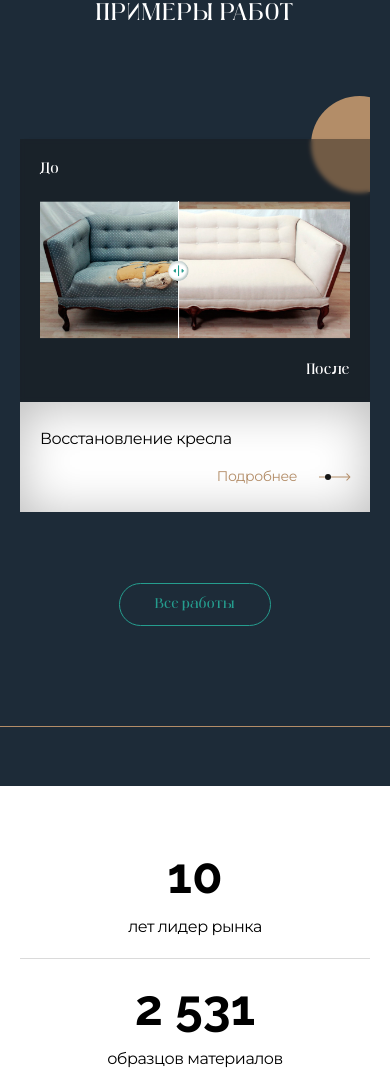
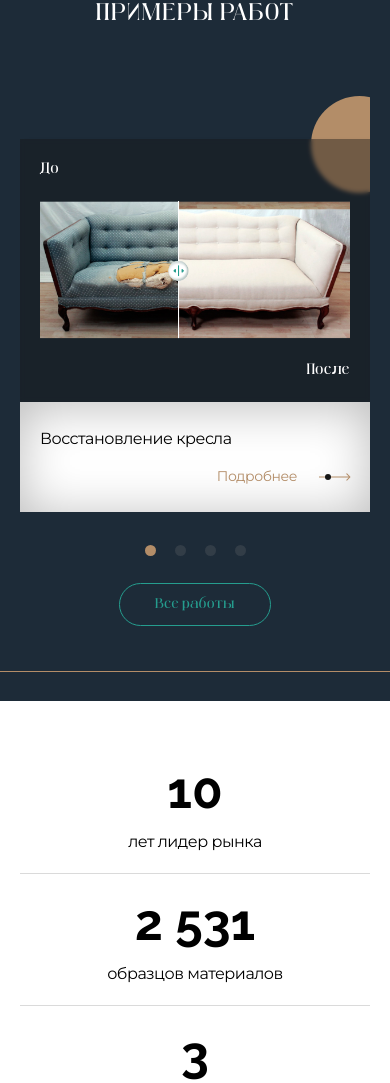
Before and after one commit to nikitkar/Peretyazhkino, a PHP site: page / in a window 390 px wide. Shown: the part 1699-2782 px from the top of the page. Run offline with PHP 8.4, Linux system fonts and the light colour scheme; style sheets or scripts are compiled from the project's sources; some web fonts are replaced.

Commit message:
update styles

```diff
--- a/assets/scss/constant.scss
+++ b/assets/scss/constant.scss
@@ -610,6 +610,7 @@
 
         @media (max-width: 1100px) {
             gap: 30px;
+            padding: 0;
         }
     }
 
@@ -878,6 +879,23 @@
                 }
             }
         }
+
+        &-pagination {
+            @include displayFlex(center, center);
+            gap: 11px;
+            bottom: 70px !important;
+
+            &-bullet {
+                width: 11px;
+                height: 11px;
+
+                background-color: #898989;
+
+                &-active {
+                    background-color: var(--Color__Decor);
+                }
+            }
+        }
     }
 }
 
@@ -1862,7 +1880,12 @@
             border: none;
             border-bottom: 1px solid black;
 
-            @include font(var(--SizeText__MainText), 400, "Montserrat", var(--LineHeight__MainText));
+            @include font(
+                var(--SizeText__MainText),
+                400,
+                "Montserrat",
+                var(--LineHeight__MainText)
+            );
 
             @media (max-width: 1100px) {
                 font-size: var(--SizeText__MainTextModile);
--- a/assets/scss/mainPage.scss
+++ b/assets/scss/mainPage.scss
@@ -437,7 +437,7 @@
 
             @media (max-width: 1100px) {
                 gap: 45px;
-                padding: 60px 0;
+                padding: 60px 0 30px;
             }
 
             &::before {
@@ -870,7 +870,7 @@
                 }
             }
 
-            &:hover{
+            &:hover {
                 svg {
                     path,
                     line {
@@ -1107,19 +1107,19 @@
                     width: 100%;
                 }
 
-                .swiper-pagination{
+                .swiper-pagination {
                     bottom: 0;
 
                     @include displayFlex(center, center);
                     gap: 11px;
 
-                    &-bullet{
+                    &-bullet {
                         width: 11px;
                         height: 11px;
 
                         background-color: #898989;
 
-                        &-active{
+                        &-active {
                             background-color: var(--Color__Decor);
                         }
                     }
@@ -1637,6 +1637,24 @@
                     line-height: 23px;
                 }
             }
+
+            &__Button {
+                svg {
+                    path,
+                    line {
+                        stroke: var(--Color__Active);
+                    }
+                }
+
+                &:hover {
+                    svg {
+                        path,
+                        line {
+                            stroke: var(--Color__White);
+                        }
+                    }
+                }
+            }
         }
     }
 }
--- a/assets/styles/constant.css
+++ b/assets/styles/constant.css
@@ -517,6 +517,7 @@
 @media (max-width: 1100px) {
   .examplesWorkWrapper {
     gap: 30px;
+    padding: 0;
   }
 }
 .examplesWork--Title {
@@ -749,6 +750,22 @@
     right: 29%;
     transform: translateX(-29%);
   }
+}
+.examplesWork .swiper-pagination {
+  display: flex;
+  flex-direction: row;
+  align-items: center;
+  justify-content: center;
+  gap: 11px;
+  bottom: 70px !important;
+}
+.examplesWork .swiper-pagination-bullet {
+  width: 11px;
+  height: 11px;
+  background-color: #898989;
+}
+.examplesWork .swiper-pagination-bullet-active {
+  background-color: var(--Color__Decor);
 }
 
 .numbersBlockWrapper {
--- a/assets/styles/mainPage.css
+++ b/assets/styles/mainPage.css
@@ -377,7 +377,7 @@
 @media (max-width: 1100px) {
   .main .infoBlockWrapper {
     gap: 45px;
-    padding: 60px 0;
+    padding: 60px 0 30px;
   }
 }
 .main .infoBlockWrapper::before {
@@ -1385,5 +1385,13 @@
     line-height: 23px;
   }
 }
+.main .advantages--Right__Button svg path,
+.main .advantages--Right__Button svg line {
+  stroke: var(--Color__Active);
+}
+.main .advantages--Right__Button:hover svg path,
+.main .advantages--Right__Button:hover svg line {
+  stroke: var(--Color__White);
+}
 
 /*# sourceMappingURL=mainPage.css.map */
--- a/index.html
+++ b/index.html
@@ -1086,6 +1086,9 @@
                                             href="/"
                                             >Все работы</a
                                         >
+
+
+                                        <div class="examplesWorkPagination  swiper-pagination"></div>
 
                                         <div
                                             class="swiper-button-prev buttonContent buttonArrow"
@@ -3238,6 +3241,12 @@
                     prevEl: ".swiper-button-prev",
                 },
 
+                pagination: {
+                    el: '.examplesWorkPagination',
+                    type: 'bullets',
+                    clickable: true
+                },
+
                 breakpoints: {
                     320: {
                         slidesPerView: "auto",
@@ -3246,6 +3255,10 @@
                         navigation: {
                             enabled: false,
                         },
+
+                        pagination: {
+                            enabled: true
+                        }
                     },
                     1100: {
                         spaceBetween: 135,
@@ -3253,6 +3266,10 @@
                         navigation: {
                             enabled: true,
                         },
+
+                        pagination: {
+                            enabled: false
+                        }
                     },
                 },
             });
```
Also changed, not shown: services.html (+38 -13 lines).
